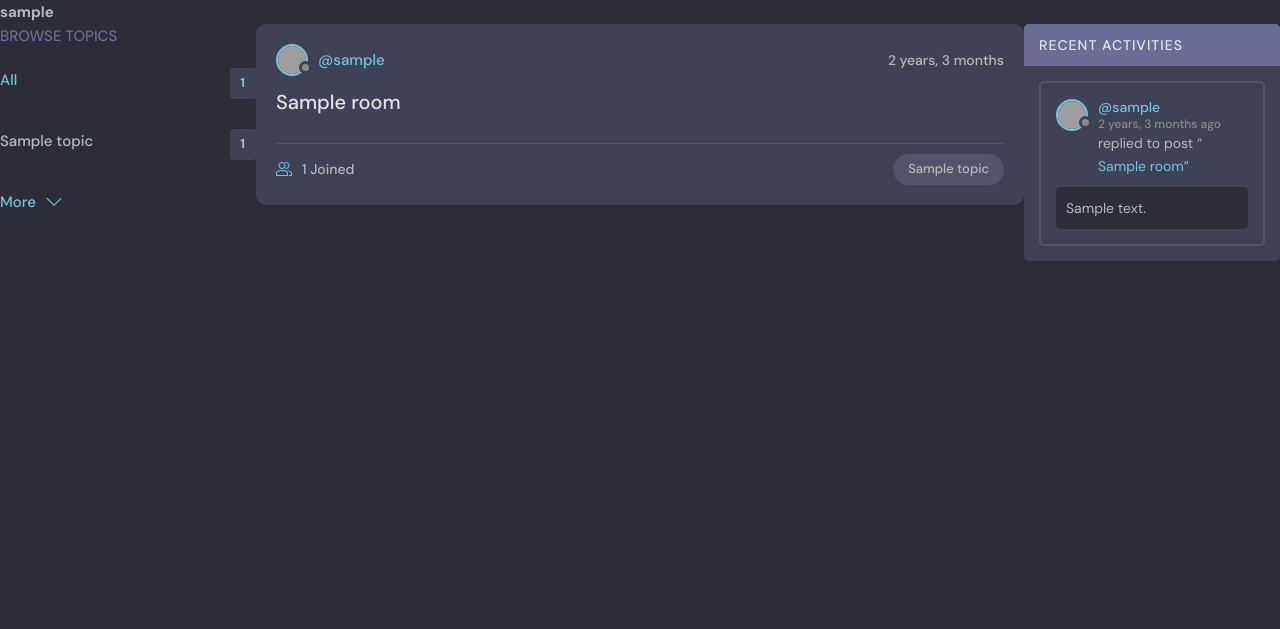
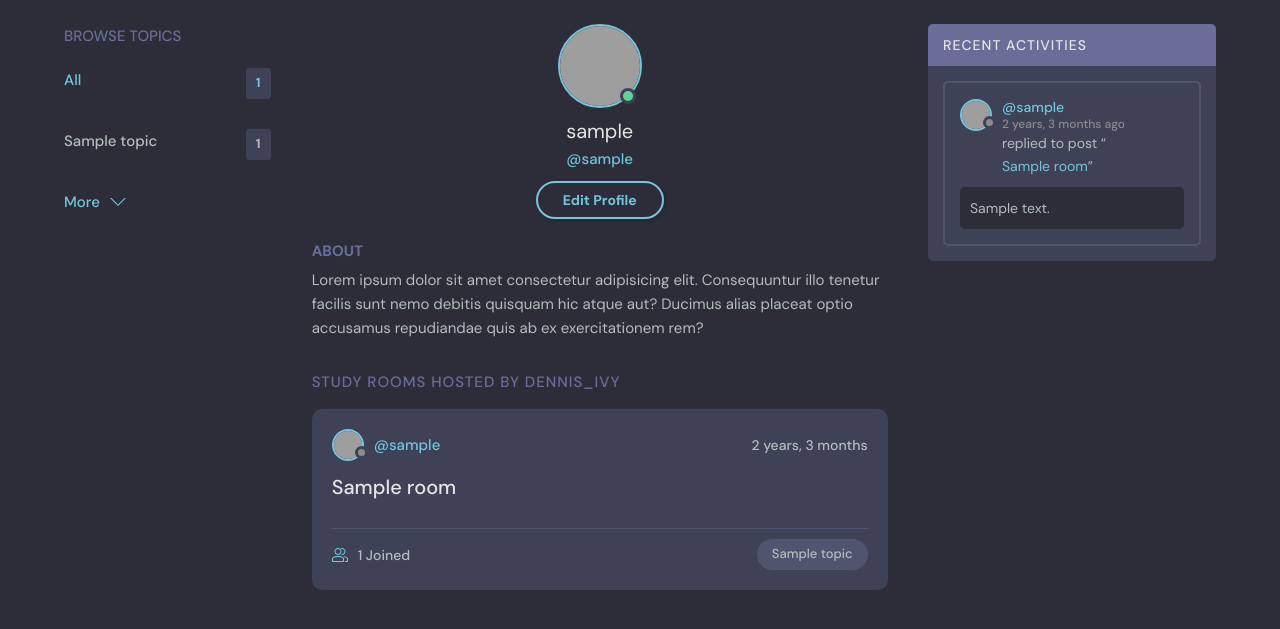
Before and after one commit to dlt-v/StudyBud, a Django app: page /profile/1/ in a window 1280 px wide. Shown: the part 76-705 px from the top of the page. Run offline with Django 4.2, Linux system fonts and the light colour scheme; tables that the repository leaves empty hold one stand-in row (values such as "Sample post"); grey boxes are pictures that could not be loaded.

Commit message:
add styles to user profile

```diff
--- a/base/templates/base/profile.html
+++ b/base/templates/base/profile.html
@@ -1,15 +1,48 @@
 {% extends 'main.html' %} {% block content %}
-<style>
-    .profile-container {
-        display: grid;
-        grid-template-columns: 1fr 3fr 1fr;
-    }
-</style>
-<h1>{{user.username}}</h1>
-<div class="profile-container">
-    <div>{% include 'base/topics_component.html' %}</div>
-    <div>{% include 'base/feed_component.html' %}</div>
-    <div>{% include 'base/activity_component.html' %}</div>
-</div>
 
+  <main class="profile-page layout layout--3">
+    <div class="container">
+      <!-- Topics Start -->
+      {% include 'base/topics_component.html' %}
+
+      <!-- Topics End -->
+
+      <!-- Room List Start -->
+      <div class="roomList">
+        <div class="profile">
+          <div class="profile__avatar">
+            <div class="avatar avatar--large active">
+              <img src="https://randomuser.me/api/portraits/men/11.jpg" />
+            </div>
+          </div>
+          <div class="profile__info">
+            <h3>{{user.username}}</h3>
+            <p>@{{user.username}}</p>
+            <a href="edit-user.html" class="btn btn--main btn--pill">Edit Profile</a>
+          </div>
+          <div class="profile__about">
+            <h3>About</h3>
+            <p>
+              Lorem ipsum dolor sit amet consectetur adipisicing elit. Consequuntur illo tenetur
+              facilis sunt nemo debitis quisquam hic atque aut? Ducimus alias placeat optio
+              accusamus repudiandae quis ab ex exercitationem rem?
+            </p>
+          </div>
+        </div>
+
+        <div class="roomList__header">
+          <div>
+            <h2>Study Rooms Hosted by dennis_ivy</a>
+            </h2>
+          </div>
+        </div>
+        {% include 'base/feed_component.html' %}
+      </div>
+      <!-- Room List End -->
+
+      <!-- Activities Start -->
+      {% include 'base/activity_component.html' %}
+      <!-- Activities End -->
+    </div>
+  </main>
 {% endblock content %}
--- a/templates/navbar.html
+++ b/templates/navbar.html
@@ -28,7 +28,7 @@
             {% if request.user.is_authenticated %}
 
             <div class="header__user">
-                <a href="profile.html">
+                <a href="{% url 'user-profile' request.user.id%}">
                     <div class="avatar avatar--medium active">
                         <img
                             src="https://randomuser.me/api/portraits/men/37.jpg"
```
Also changed, not shown: base/templates/base/profile_old.html (added, +15 -0 lines).
